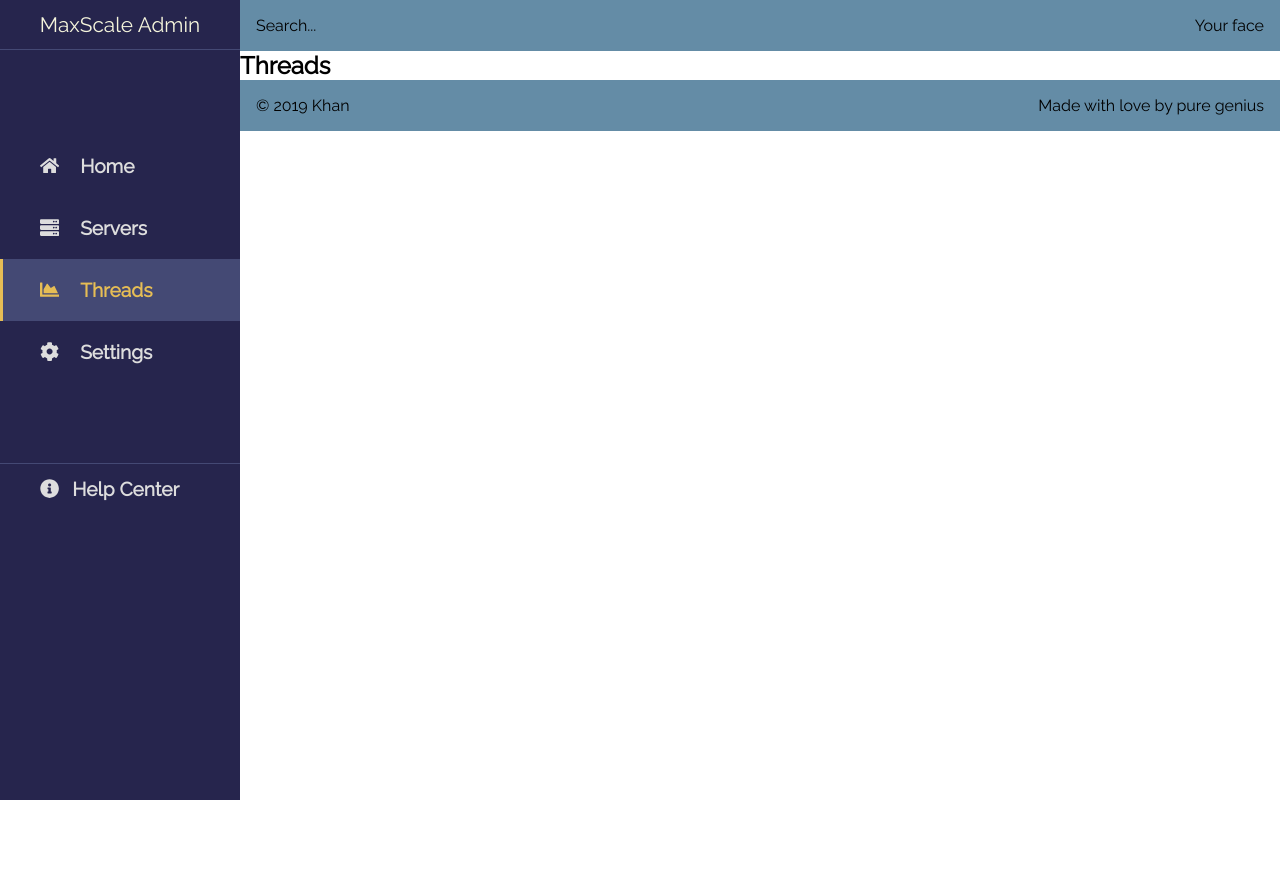
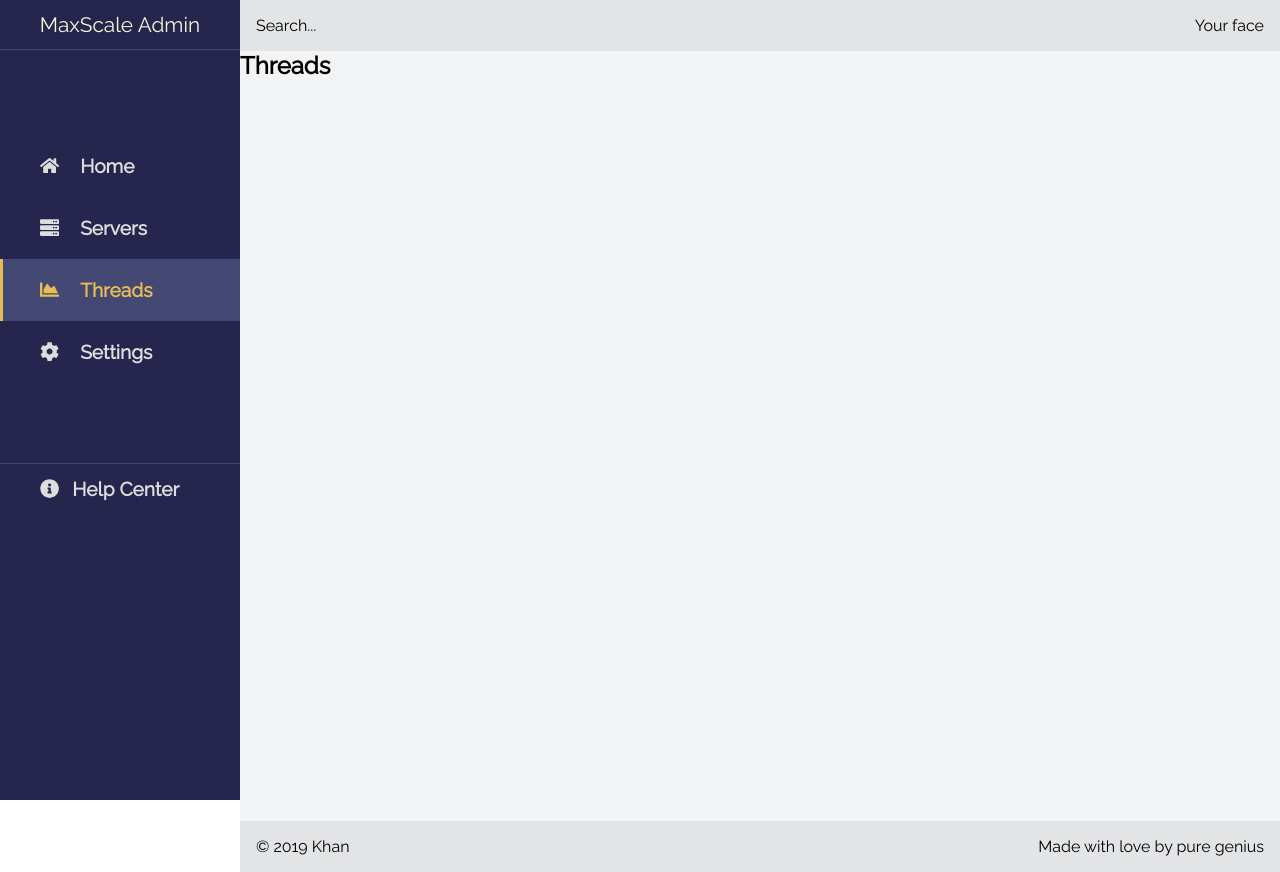
Before and after one commit to UmerSharif/admin-dashboard, a React (Create React App) app: page /threads in a window 1280 px wide. Before the commit the page ends 800 px from the top, so only its background shows below. Built offline with nearby package versions, Linux system fonts and the light colour scheme.

Commit message:
setting background colors for components

```diff
--- a/src/App.js
+++ b/src/App.js
@@ -1,5 +1,5 @@
 import React from "react";
-import "./App.css";
+import "./App.scss";
 import { BrowserRouter as Router, Route } from "react-router-dom";
 import Header from "./components/Header";
 import Sidenav from "./components/Sidenav";
--- a/src/App.css
+++ b/src/App.scss
@@ -1,3 +1,6 @@
+$app-background-color: #f2f3f5;
+$dark-color: #26254d;
+$light-grey: #e3e4e6;
 .grid-container {
   height: 100vh;
   display: flex;
@@ -9,22 +12,21 @@
 }
 .header {
   grid-area: header;
-  background-color: #648ca6;
+  background-color: $light-grey;
   display: inline-block;
 }
 
 .sidenav {
-  grid-area: sidenav;
-  background-color: #26254d;
+  background-color: $dark-color;
 }
 
 .main {
   grid-area: main;
-  background-color: #8fd4d9;
+  background-color: $app-background-color;
   height: 96.3%;
 }
 
 .footer {
   grid-area: footer;
-  background-color: #648ca6;
+  background-color: $light-grey;
 }
--- a/src/components/Footer.scss
+++ b/src/components/Footer.scss
@@ -3,5 +3,4 @@
   align-items: center;
   justify-content: space-between;
   padding: 16px;
-  background-color: #648ca6;
 }
--- a/src/components/Header.scss
+++ b/src/components/Header.scss
@@ -3,5 +3,4 @@
   align-items: center;
   justify-content: space-between;
   padding: 16px;
-  background-color: #648ca6;
 }
--- a/src/components/Settings.js
+++ b/src/components/Settings.js
@@ -1,8 +1,8 @@
 import React from "react";
-
+import "./Settings.scss";
 export default function Settings() {
   return (
-    <div>
+    <div className="settings">
       <h1>Setting page</h1>
     </div>
   );
--- /dev/null
+++ b/src/components/Settings.scss
@@ -0,0 +1,7 @@
+$app-background-color: #f2f3f5;
+
+.settings {
+  height: 96.3%;
+  background-color: $app-background-color;
+  overflow: auto;
+}
--- a/src/pages/ServerDetail.scss
+++ b/src/pages/ServerDetail.scss
@@ -1,6 +1,8 @@
+$app-background-color: #f2f3f5;
+
 .server {
   height: 96.3%;
-  background-color: violet;
+  background-color: $app-background-color;
   overflow: auto;
 }
 
--- a/src/pages/Threads.js
+++ b/src/pages/Threads.js
@@ -1,8 +1,8 @@
 import React from "react";
-
+import "./Threads.scss";
 export default function Threads() {
   return (
-    <div>
+    <div className="threads">
       <h1>Threads</h1>
     </div>
   );
--- /dev/null
+++ b/src/pages/Threads.scss
@@ -0,0 +1,7 @@
+$app-background-color: #f2f3f5;
+
+.threads {
+  height: 96.3%;
+  background-color: $app-background-color;
+  overflow: auto;
+}
```
